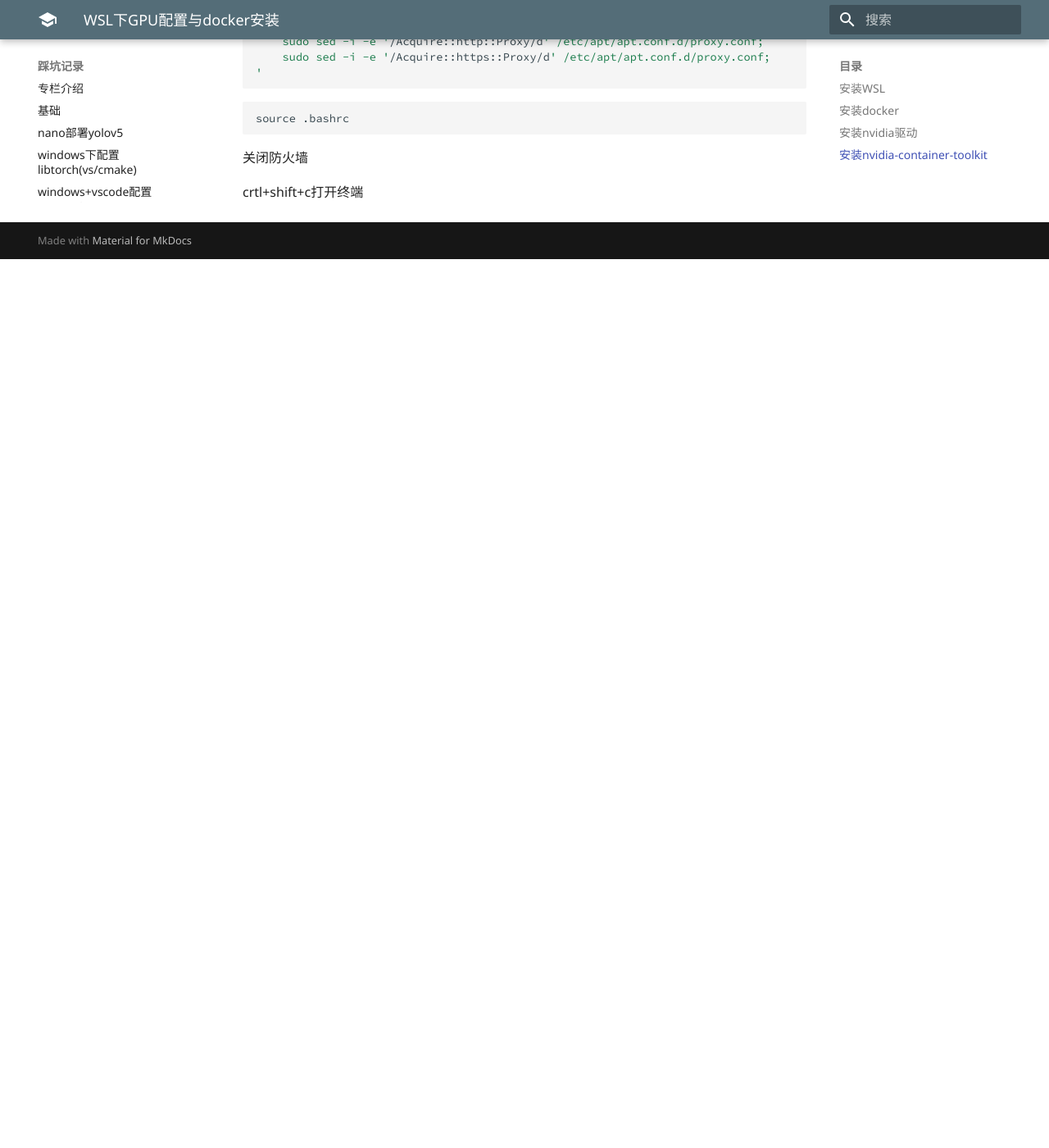
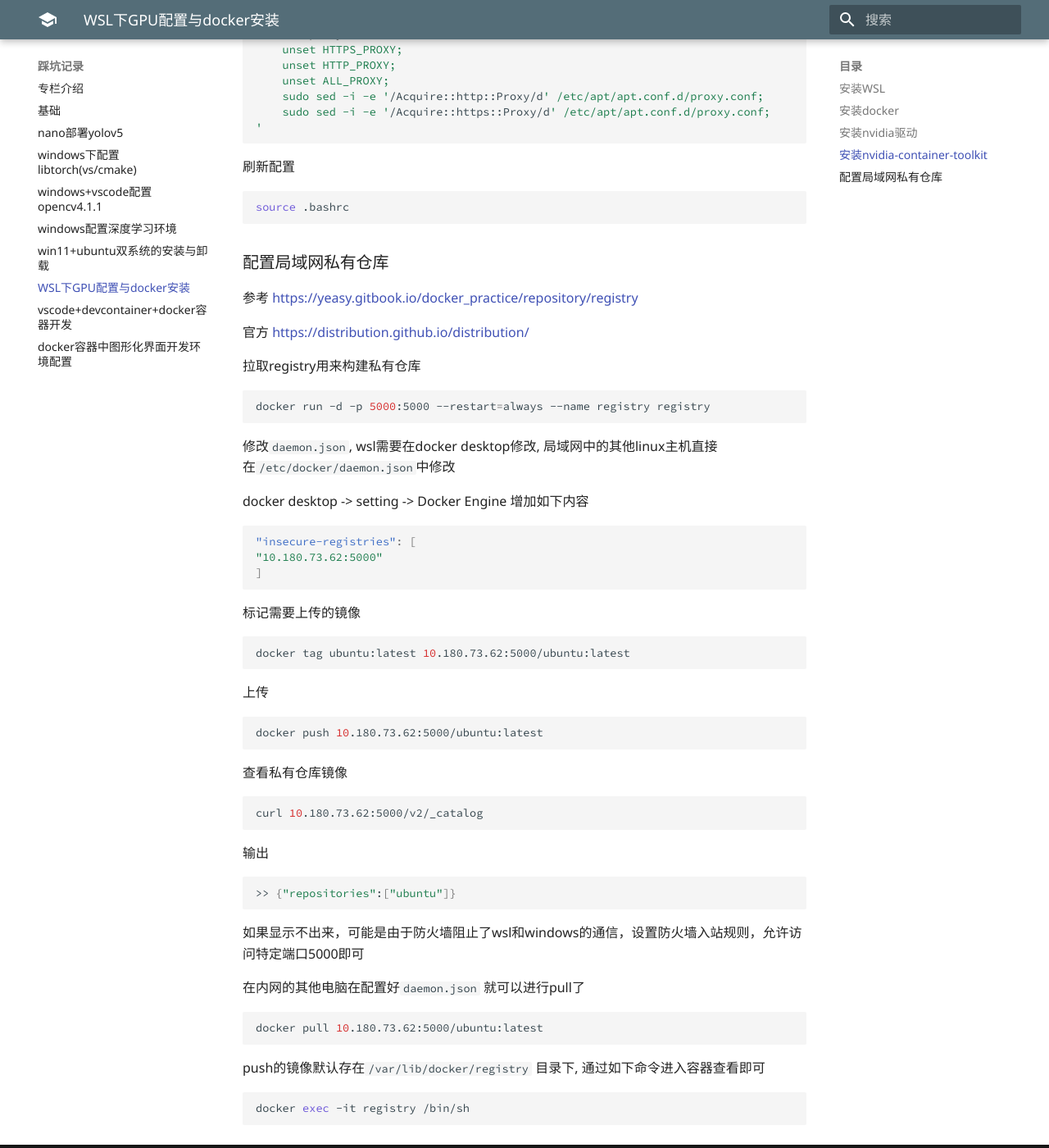
Before and after one commit to pesionzhao/pesionzhao.github.io, an MkDocs documentation site: the page built from docs/踩坑记录/WSL下配置docker环境.md, in a window 1280 px wide and 1400 px high, scrolled down 4958 px. Shown: the whole window at 82% size. Built offline with MkDocs 1.6.1 and Material for MkDocs 9.7.7, drawn with Linux system fonts in a browser that asks for light colours; comment, search, counter and statistics services are not loaded; old or Windows-style settings are respelled for this version of MkDocs; before the commit the page ends 5274 px from its top, so only the background shows below that; some of the changed text lies outside the part shown.

Commit message:
update private registry

````diff
--- a/docs/踩坑记录/WSL下配置docker环境.md
+++ b/docs/踩坑记录/WSL下配置docker环境.md
@@ -121,6 +121,8 @@
 ```
 
 ### 安装nvidia-container-toolkit
+官方网址 https://docs.nvidia.com/datacenter/cloud-native/container-toolkit/latest/install-guide.html
+
 首先，1. 确保nvcc -V可以正常输出，2. 确保docker安装成功
 
 在服务器bash中设置stable存储库和密钥：
@@ -205,7 +207,7 @@
 
 docker的具体使用方法,见其他文档~
 
-ps:
+**ps: 以下内容存在错误**
 
 WSL设置代理
 
@@ -250,10 +252,68 @@
 '
 ```
 
-```
+刷新配置
+
+```bash
 source .bashrc
 ```
 
-关闭防火墙
+### 配置局域网私有仓库
 
-crtl+shift+c打开终端
+参考 https://yeasy.gitbook.io/docker_practice/repository/registry
+
+官方 https://distribution.github.io/distribution/
+
+拉取registry用来构建私有仓库
+
+```bash
+docker run -d -p 5000:5000 --restart=always --name registry registry
+```
+
+修改`daemon.json`, wsl需要在docker desktop修改, 局域网中的其他linux主机直接在`/etc/docker/daemon.json`中修改
+
+docker desktop -> setting -> Docker Engine 增加如下内容
+
+```json
+"insecure-registries": [
+"10.180.73.62:5000"
+]
+```
+
+标记需要上传的镜像
+
+```bash
+docker tag ubuntu:latest 10.180.73.62:5000/ubuntu:latest
+```
+
+上传
+
+```bash
+docker push 10.180.73.62:5000/ubuntu:latest
+```
+
+查看私有仓库镜像
+
+```bash
+curl 10.180.73.62:5000/v2/_catalog
+```
+
+输出
+
+```bash
+>> {"repositories":["ubuntu"]}
+```
+
+如果显示不出来，可能是由于防火墙阻止了wsl和windows的通信，设置防火墙入站规则，允许访问特定端口5000即可
+
+在内网的其他电脑在配置好`daemon.json` 就可以进行pull了
+
+```bash
+docker pull 10.180.73.62:5000/ubuntu:latest
+```
+
+push的镜像默认存在`/var/lib/docker/registry` 目录下, 通过如下命令进入容器查看即可
+
+```bash
+docker exec -it registry /bin/sh
+```
````
